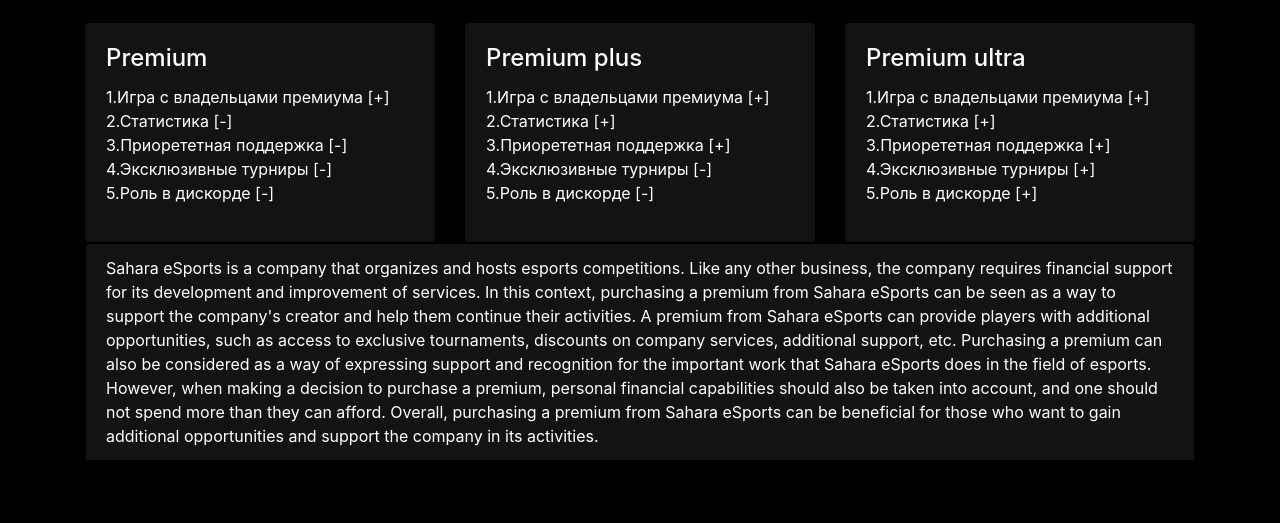
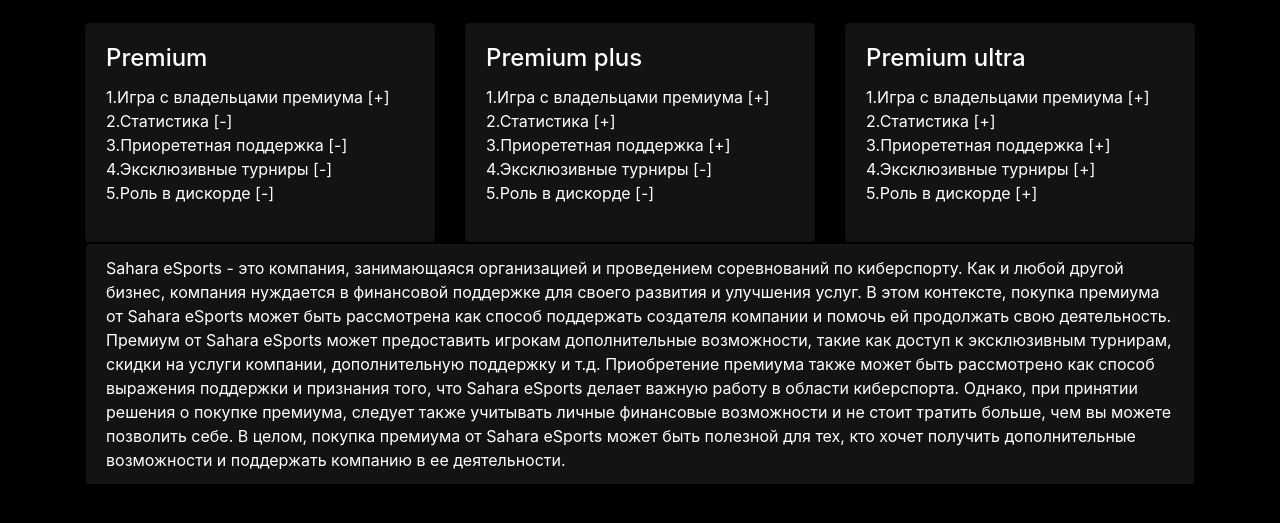
Before and after one commit to AXRTQ/Sahara-eSports, a plain HTML site: page premium_ru.html in a window 1280 px wide. Shown: the part 75-598 px from the top of the page. Drawn offline with nearby package versions, Linux system fonts and the light colour scheme.

Commit message:
Update premium_ru.html

```diff
--- a/premium_ru.html
+++ b/premium_ru.html
@@ -203,19 +203,11 @@
 
 
             <p class="list-group-item d-flex justify-content-between align-items-center">
-              Sahara eSports is a company that organizes and hosts esports competitions. Like any other business, the company requires financial support for its development and improvement of services. In this context, purchasing a premium from Sahara eSports can be seen as a way to support the company's creator and help them continue their activities.
+Sahara eSports - это компания, занимающаяся организацией и проведением соревнований по киберспорту. Как и любой другой бизнес, компания нуждается в финансовой поддержке для своего развития и улучшения услуг. В этом контексте, покупка премиума от Sahara eSports может быть рассмотрена как способ поддержать создателя компании и помочь ей продолжать свою деятельность.
 
-              A premium from Sahara eSports can provide players with additional
-               opportunities, such as access to exclusive tournaments, discounts on company
-                services, additional support, etc. Purchasing a premium can also be considered
-                as a way of expressing support and recognition for the important work that
-                 Sahara eSports does in the field of esports.
+Премиум от Sahara eSports может предоставить игрокам дополнительные возможности, такие как доступ к эксклюзивным турнирам, скидки на услуги компании, дополнительную поддержку и т.д. Приобретение премиума также может быть рассмотрено как способ выражения поддержки и признания того, что Sahara eSports делает важную работу в области киберспорта.
 
-              However, when making a decision to purchase a premium, personal financial
-              capabilities should also be taken into account, and one should not spend
-               more than they can afford. Overall, purchasing a premium from Sahara eSports
-                can be beneficial for those who want to gain additional opportunities
-                 and support the company in its activities. </p>
+Однако, при принятии решения о покупке премиума, следует также учитывать личные финансовые возможности и не стоит тратить больше, чем вы можете позволить себе. В целом, покупка премиума от Sahara eSports может быть полезной для тех, кто хочет получить дополнительные возможности и поддержать компанию в ее деятельности.  </p>
 
 
 
```
